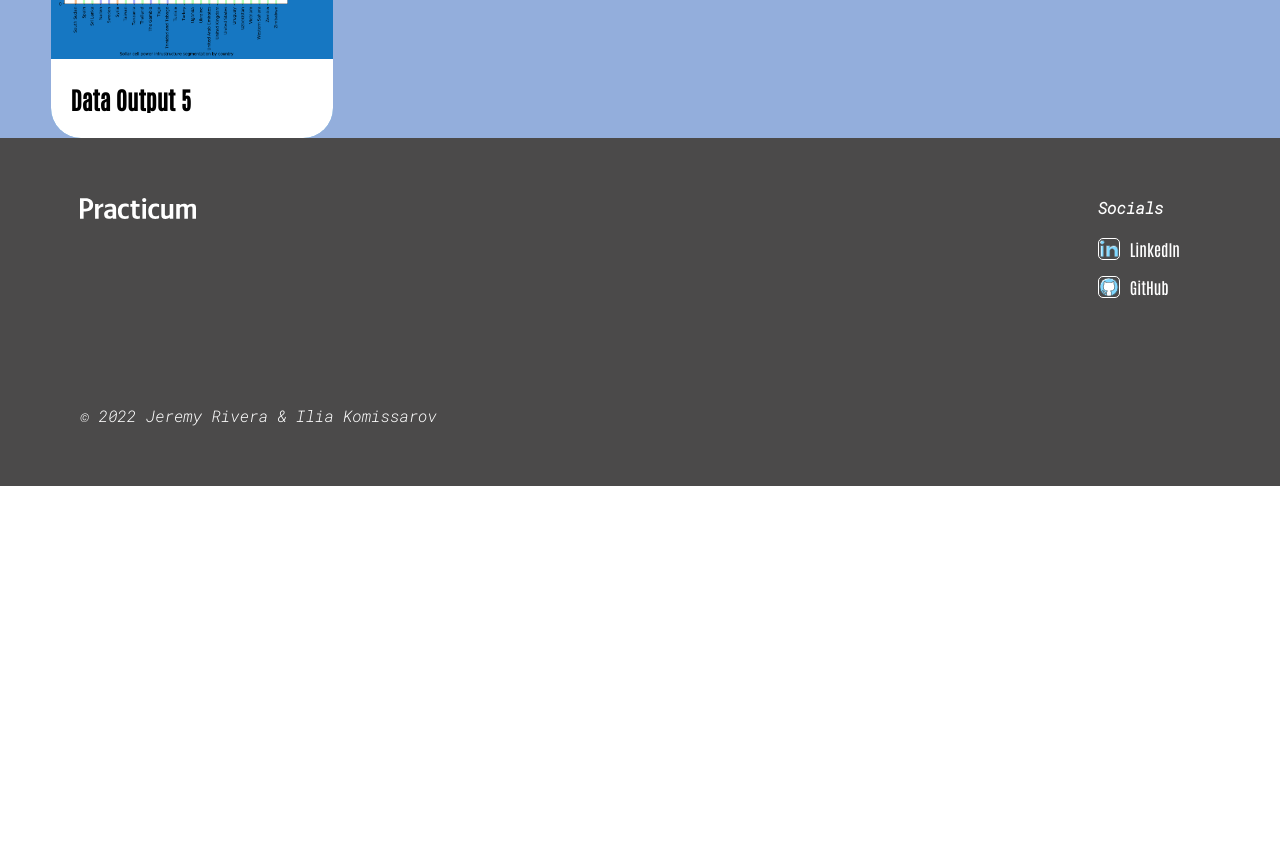
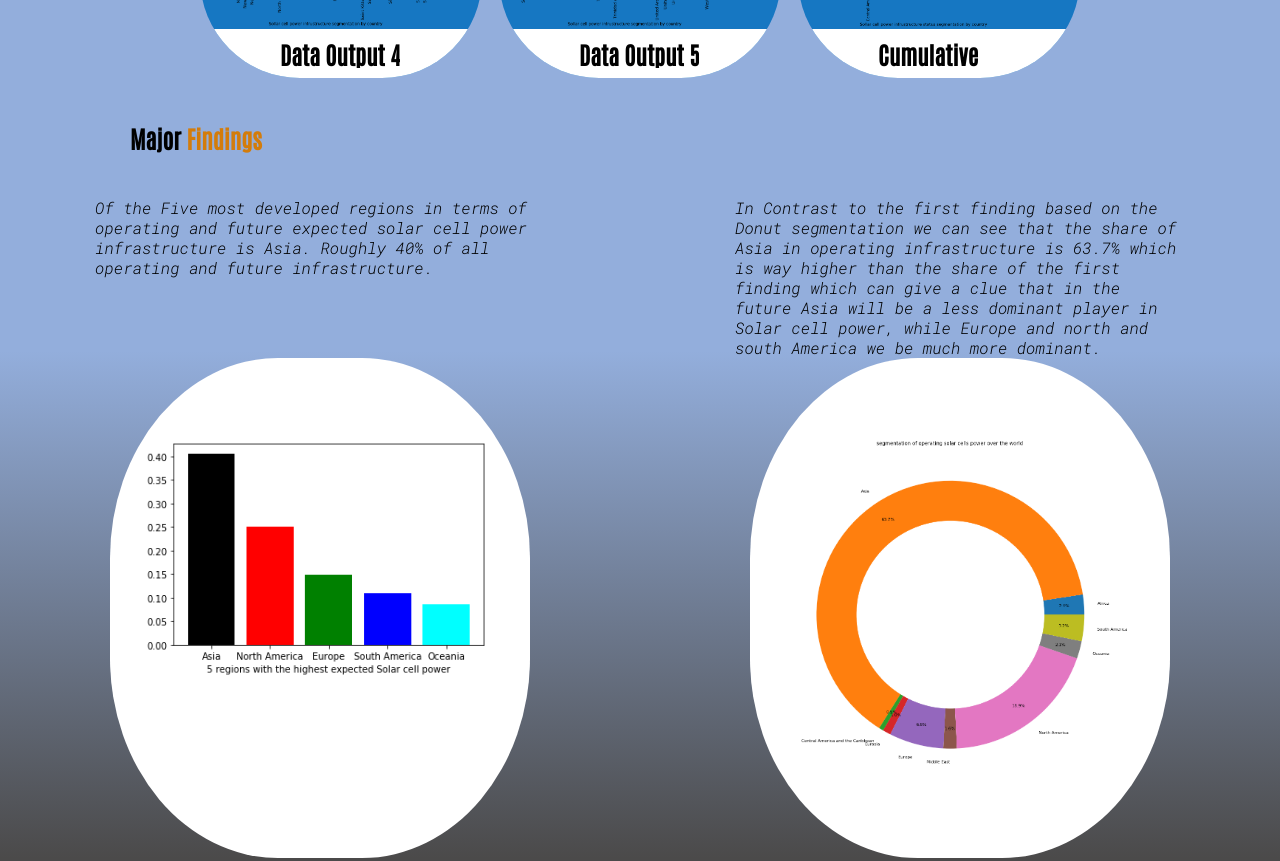
Before and after one commit to Soysauc/The-River-Kom, a plain HTML site: page index.html in a window 1280 px wide. Shown: the part 1620-2481 px from the top of the page. Before the commit the page ends 2106 px from the top, so only its background shows below. Drawn offline with Linux system fonts and the light colour scheme.

Commit message:
all but responsive

```diff
--- /dev/null
+++ b/blocks/analysis.css
@@ -0,0 +1,43 @@
+.analysis {
+  background: linear-gradient(180deg, #93aedc 35%, rgb(75, 74, 74) 100%);
+  /* padding: 0; */
+}
+.analysis__paragraphs {
+  display: flex;
+  flex-wrap: wrap;
+  justify-content: space-around;
+}
+.analysis__title {
+  margin: 0;
+  padding: 50px 0 50px 130px;
+}
+.analysis__title-span {
+  color: #d37c0b;
+}
+.analysis__description {
+  margin: 0;
+  font-family: "Roboto Mono", "Times New Roman", serif;
+  max-width: 450px;
+}
+.analysis__content {
+  display: flex;
+  justify-content: space-around;
+  flex-direction: row-reverse;
+}
+.analysis__circle {
+  background-color: white;
+  width: 420px;
+  height: 500px;
+  border-radius: 40%;
+
+  /* padding: 30px; */
+}
+.analysis__image {
+  max-width: 350px;
+  /* margin: 0 auto; */
+  padding: 30px;
+  /* align-self: center; */
+}
+.analysis__image:last-of-type {
+  padding-top: 80px;
+}
--- a/blocks/card-list.css
+++ b/blocks/card-list.css
@@ -6,9 +6,14 @@
   font-family: "Antonio", Arial, sans-serif;
   -webkit-font-smoothing: antialiased;
   padding: 0;
-  /* max-width: 880px; */
+  max-width: 880px;
   margin: 0 auto;
   background: linear-gradient(180deg, #93aedc 35%);
   position: relative;
   /* z-index: 2; */
 }
+@media screen and (max-width: 580px) {
+  .card-list {
+    max-width: 282px;
+  }
+}
--- a/blocks/card.css
+++ b/blocks/card.css
@@ -2,7 +2,7 @@
   display: flex;
   list-style: none;
   flex-direction: column;
-  border-radius: 30px;
+  border-radius: 100px;
   background: white;
   overflow: hidden;
   position: relative;
@@ -17,7 +17,7 @@
   cursor: pointer;
 }
 .card__content-container {
-  padding: 25px 20px;
+  padding: 10px 80px;
   font-family: "Antonio", Arial, sans-serif;
   color: rgb(0, 0, 0);
   background-color: white;
@@ -26,7 +26,6 @@
   width: 100%;
   box-sizing: border-box;
   margin: 0;
-  /* margin-right: 16px; */
   grid-template-columns: repeat(auto-fit, 282px);
   align-items: center;
 }
--- a/blocks/footer.css
+++ b/blocks/footer.css
@@ -74,3 +74,13 @@
   color: #fff;
   margin: 108px 0 0 0;
 }
+@media screen and (max-width: 568px) {
+  .footer {
+    padding: 48px 19px 36px 19px;
+  }
+
+  .footer__copyrights {
+    font-size: 14px;
+    line-height: 17px;
+  }
+}
--- a/blocks/page.css
+++ b/blocks/page.css
@@ -6,3 +6,9 @@
   line-height: 20px;
   margin: 0 auto;
 }
+
+/* @media screen and (max-width: 320px) {
+  .page {
+    max-width: 320px;
+  }
+} */
--- a/index.html
+++ b/index.html
@@ -36,8 +36,7 @@
       <h1 class="header__title">
         Turn Up The <span class="header__span-accent">Heat</span>
       </h1>
-      <p class="header__subtitle">
-        It can be a question formulated by the data analyst in your team and a general introduction of the idea behind the chosen dataset
+      <p class="header__subtitle">This Dataset is a 2D table that consists of 27 columns and 8741 observations. The observations are global Solar Power tracker, consisting of name of projects of solar power in countries all over the world, their power capacity, status of operation, coordinates, regions etc.
       </p>
       <div class="header__sun header__sun_animation_blurred"></div>
       <img
@@ -49,9 +48,27 @@
     <main>
       <section class="data">
         <h2 class="data__title"> Data <span class="data__span-accent">Ouputs</span>:</h2>
-        <p class="data__description">Following initial analysis returns us these following images. The images are split up into 5 groups of countries, alphebetical order, showing us the solar* cell power infrastructure segmentation. This is split into 4 groups: Operating, Construction, Development, and what was Announced in regards to solar power output.
+        <p class="data__description">Following initial analysis returns us these following charts. The graphs are split up into 5 groups of countries, alphebetical order, showing us the solar* cell power infrastructure segmentation. This is split into 4 groups: Operating, Construction, Development, and what was Announced in regards to solar power output.
           (<span class="data__description-span">Click</span> on any figure to enlarge) </p>
         <ul class="card-list" id="data"></ul>
+        </section>
+        <section class="analysis">
+          <h2 class="analysis__title" id="analysis">Major <span class="analysis__title-span">Findings</span></h2>
+         <div class="analysis__paragraphs"> <p class="analysis__description">Of the Five most developed regions in terms of operating and future expected solar cell power infrastructure is Asia. Roughly 40% of all operating and future infrastructure. </p>
+        <p class="analysis__description">In Contrast to the first finding based on the Donut segmentation we can see that the share of Asia in operating infrastructure is 63.7% which is way higher than the share of the first finding which can give a clue that in the future Asia will be a less dominant player in Solar cell power, while Europe and north and south America we be much more dominant. </p>
+
+      </div>
+         <div class="analysis__content">
+      <div class="analysis__circle">
+        <img src="./images/donut.png"
+        class="analysis__image"
+        alt="donut-graph"/>
+      </div>
+      <div class="analysis__circle"><img src="./images/bargraph.png"
+        class="analysis__image"
+        alt="donut-graph"/></div>
+    </div>
+
         </section>
     </main>
   </body>
--- a/pages/index.css
+++ b/pages/index.css
@@ -8,3 +8,4 @@
 @import url(../blocks/popup.css);
 @import url(../blocks/card-list.css);
 @import url(../blocks/data.css);
+@import url(../blocks/analysis.css);
--- a/scripts/index.js
+++ b/scripts/index.js
@@ -18,6 +18,10 @@ const codeBridgeCards = [
   {
     name: "Data Output 5",
     link: "../images/output5.png",
+  },
+  {
+    name: "Cumulative",
+    link: "../images/output6.png",
   },
 ];
 
```
Also changed, not shown: blocks/header.css (+17 -0 lines), images/bargraph.png (added), images/donut.png (added), images/output6.png (added).
